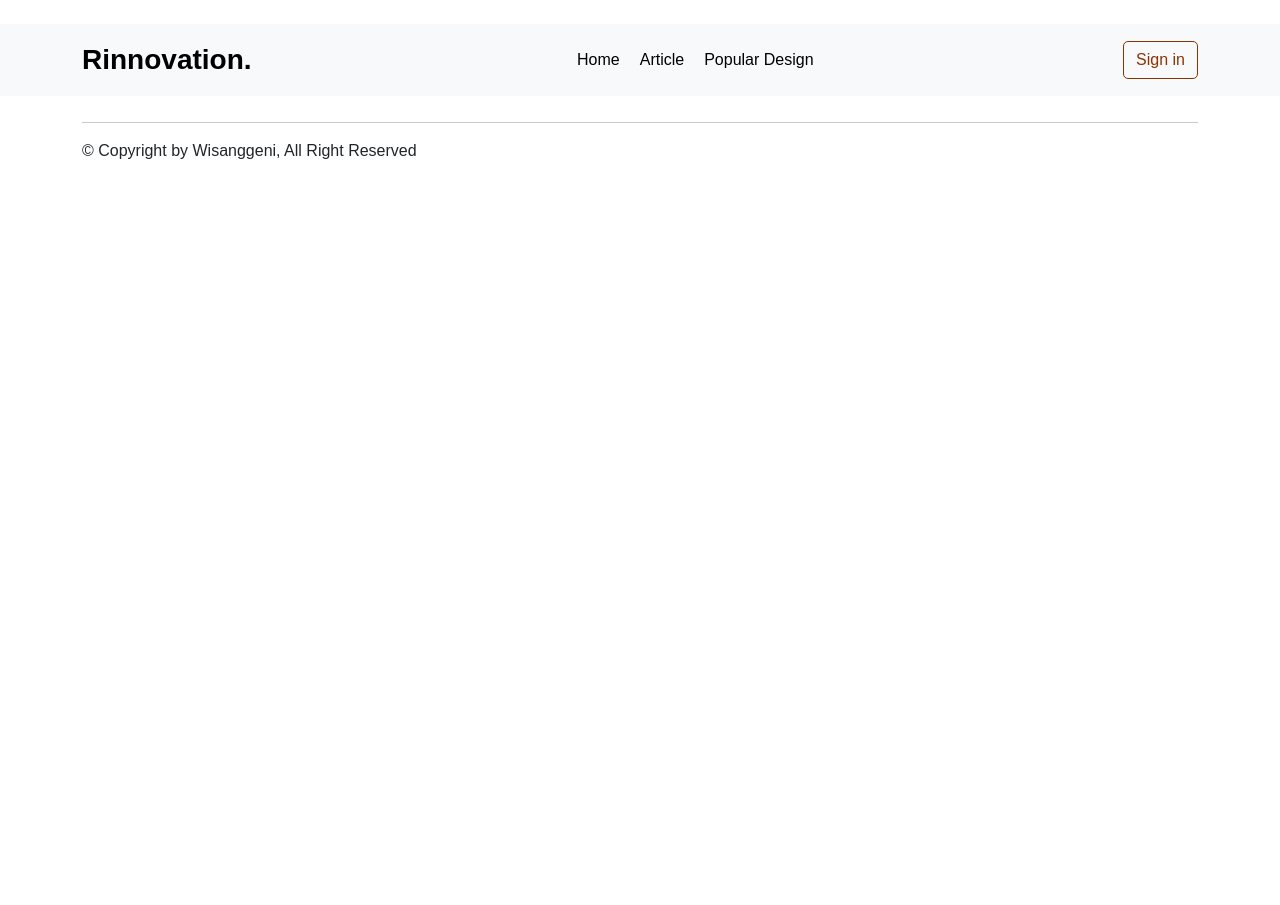
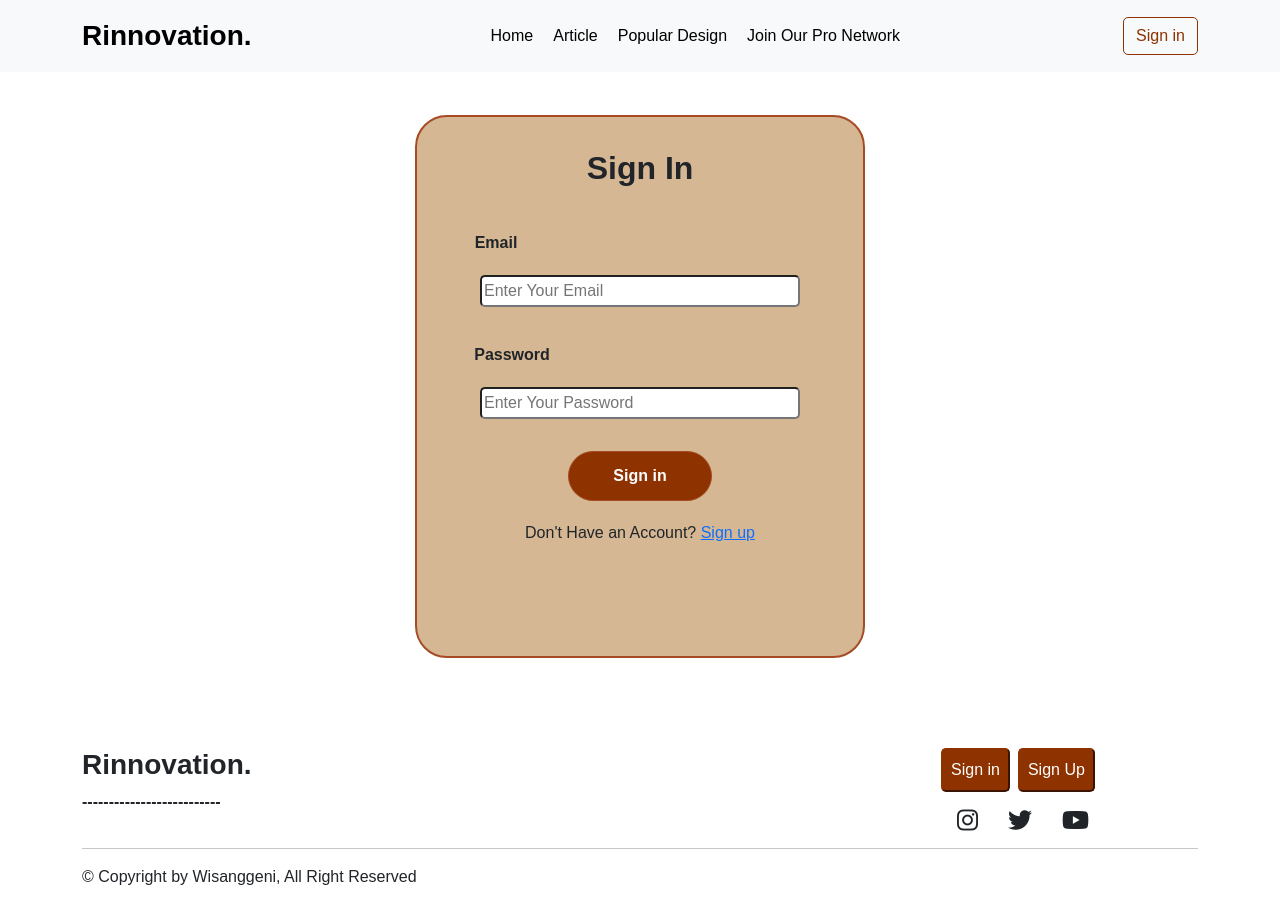
Before and after one commit to faizalfahri/Macro_Wisanggeni_Rinnovation, a React (Vite) app: page /login in a window 1280 px wide. Before the commit the page ends 800 px from the top, so only its background shows below. Built offline with nearby package versions, Linux system fonts and the light colour scheme; a web font is replaced by a local one.

Commit message:
login page

```diff
--- a/src/App.jsx
+++ b/src/App.jsx
@@ -7,6 +7,10 @@ import HomePage from "./pages/HomePage"
 import ArticlePage from "./pages/ArticlePage"
 import PopularDesignPage from "./pages/PopularDesignPage"
 import FindProPage from "./pages/FindProPage"
+import ProNetwork from "./pages/pro/Landing/Landing"
+import LoginPage from "./pages/LoginPage"
+import RegisterPage from "./pages/RegisterPage"
+
 function App() {
   return (
     <div>
@@ -17,6 +21,9 @@ function App() {
         <Route path="/article" Component={ArticlePage}></Route>
         <Route path="/design" Component={PopularDesignPage}></Route>
         <Route path="/findpro" Component={FindProPage}></Route>
+        <Route path="/pro" Component={ProNetwork}></Route>
+        <Route path="/login" Component={LoginPage}></Route>
+        <Route path="/register" Component={RegisterPage}></Route>
       </Routes>
 
       <FooterComponent />
--- a/src/components/client/Navbar/NavbarComponent.jsx
+++ b/src/components/client/Navbar/NavbarComponent.jsx
@@ -1,7 +1,7 @@
 import { useState, useEffect } from "react";
 import {Navbar, Container, Nav} from "react-bootstrap";
 
-import { NavLink } from "react-router-dom";
+import { NavLink, useNavigate } from "react-router-dom";
 
 const NavbarComponent = () => {
   const [changeColor, SetChangeColor] = useState(false);
@@ -20,6 +20,8 @@ const NavbarComponent = () => {
     window.addEventListener('scroll', ChangeBackgroundColor);
   })
 
+let navigate = useNavigate();
+
   return (
     <div>
       <Navbar expand="lg" bg="body-tertiary" className={changeColor ? "color-active" : ""}>
@@ -37,9 +39,12 @@ const NavbarComponent = () => {
               <NavLink to="/design" className={({ isActive, isPending }) => isPending ? "pending" : isActive ? "active" : ""} end>
                 Popular Design
               </NavLink>
+              <NavLink to="/pro" className={({ isActive, isPending }) => isPending ? "pending" : isActive ? "active" : ""} end>
+                Join Our Pro Network
+              </NavLink>
             </Nav>
             <div className="text-center">
-              <button className="btn">Sign in</button>
+              <button className="btn" onClick={() => navigate("/login")}>Sign in</button>
             </div>
           </Navbar.Collapse>
         </Container>
--- a/src/css/main.css
+++ b/src/css/main.css
@@ -53,6 +53,84 @@
     color: var(--navbar-color);
 }
 /* NAVBAR AREA */
+
+
+
+
+
+/* LOGIN AREA */
+.login-card{
+
+    margin-top: 15rem;
+}
+.login-container {
+    display: flex;
+    grid-template-columns: 450px;
+    justify-content: center;
+    align-items: center;
+    column-gap: 2rem;
+}
+.grid {
+    display: grid;
+}
+.login-card {
+    position: relative;
+    height: 75%;
+    background-color: var(--primary-color);
+    border: 2px solid #a64b24;
+    text-align: center;
+    line-height: 2rem;
+    padding: 2rem 0 4rem 0;
+    margin-top: 8rem;
+    margin-bottom: 5rem;
+}
+.login-box {
+    padding-top: 2rem;
+}
+.login-label-email {
+    display: inline-block;
+    width: 100%;
+    margin-bottom: 1rem;
+    position: relative;
+    left: -9rem;
+}
+.login-label-password {
+    display: inline-block;
+    width: 100%;
+    margin-bottom: 1rem;
+    position: relative;
+    left: -8rem;
+}
+.login-input {
+    display: inline-block;
+    width: 20rem;
+    height: 2rem;
+    border-radius: 5px;
+}
+/* .back-button {
+    display: inline-block;
+    position: relative;
+    width: 9rem;
+    border-radius: 5px;
+    margin-top: 2rem;
+    background-color: #fff;
+    color: #a64b24;
+    border: 1px solid #a64b24;
+    left: -1rem;
+    cursor: pointer;
+} */
+.login-button {
+    display: inline-block;
+    position: relative;
+    width: 9rem;
+    border-radius: 5px;
+    margin-top: 2rem;
+    background-color: var(--secondary-color);
+    color:white;
+    border: 1px solid #a64b24;
+    cursor: pointer;
+}
+/* LOGIN AREA */
 
 
 
@@ -166,7 +244,7 @@ header {
     background-color: var(--third-color);
 }
 .homepage .design h1 {
-    color: var(--color-text);
+    color: white;
 }
 .homepage .design .swiper {
     width: 100%;
--- a/src/pages/HomePage.jsx
+++ b/src/pages/HomePage.jsx
@@ -103,6 +103,11 @@ const HomePage = () => {
               })}
             </Swiper>
           </Row>
+          <Row>
+          <Col className="text-center">
+              <button className="btn btn-success rounded-5 btn-lg mt-4" onClick={() => navigate("/design")}>More Design<i className="fa-solid fa-chevron-right ms-1"></i></button>
+            </Col>
+          </Row>
         </Container>
       </div>
     </div>
--- /dev/null
+++ b/src/pages/LoginPage.jsx
@@ -0,0 +1,43 @@
+import {Container, Row, Col} from "react-bootstrap";
+
+import { NavLink } from "react-router-dom";
+
+const LoginPage = () => {
+  return (
+    <div className="login-page">
+        <Container>
+            <Row>
+                <Col>
+                <section className="login-section" id="login">
+                    <div className="login-container grid">
+                        <div className="login-card rounded-5">
+                            <div className="login-description">
+                                <h2><b>Sign In</b></h2>
+                            </div>
+
+                            <form action="" className="login-form">
+                                <div className="login-box">
+                                    <label for="email" className="login-label-email fw-bold">Email</label>
+                                    <input type="email" className="login-input" id="email" name="user-email" required placeholder="Enter Your Email" />
+                                </div>
+                                <div class="login-box">
+                                    <label for="password" className="login-label-password fw-bold">Password</label>
+                                    <input type="password" className="login-input" id="password" name="user-password" required placeholder="Enter Your Password" />
+                                </div>
+                                <button className="login-button rounded-5 fw-bold">Sign in</button>
+                                <p className="pt-3">Don't Have an Account? <NavLink to="/register" className="login-signup">
+                                     Sign up
+                                </NavLink>
+                                </p>
+                            </form>
+                        </div>
+                    </div>
+                </section>
+                </Col>
+            </Row>
+        </Container>
+    </div>
+  )
+}
+
+export default LoginPage
--- /dev/null
+++ b/src/pages/RegisterPage.jsx
@@ -0,0 +1,7 @@
+const RegisterPage = () => {
+  return (
+    <div>RegisterPage</div>
+  )
+}
+
+export default RegisterPage
```
